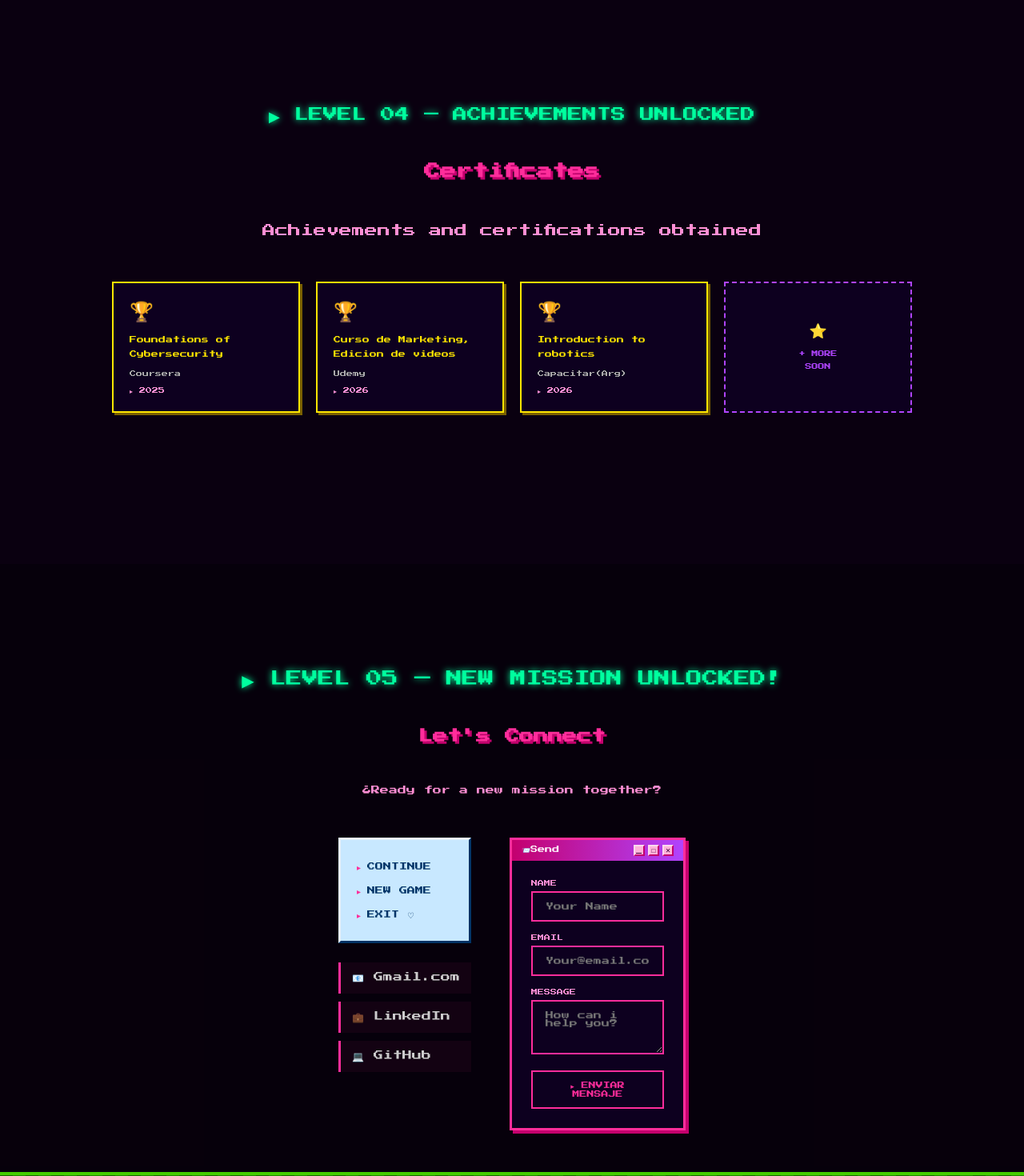
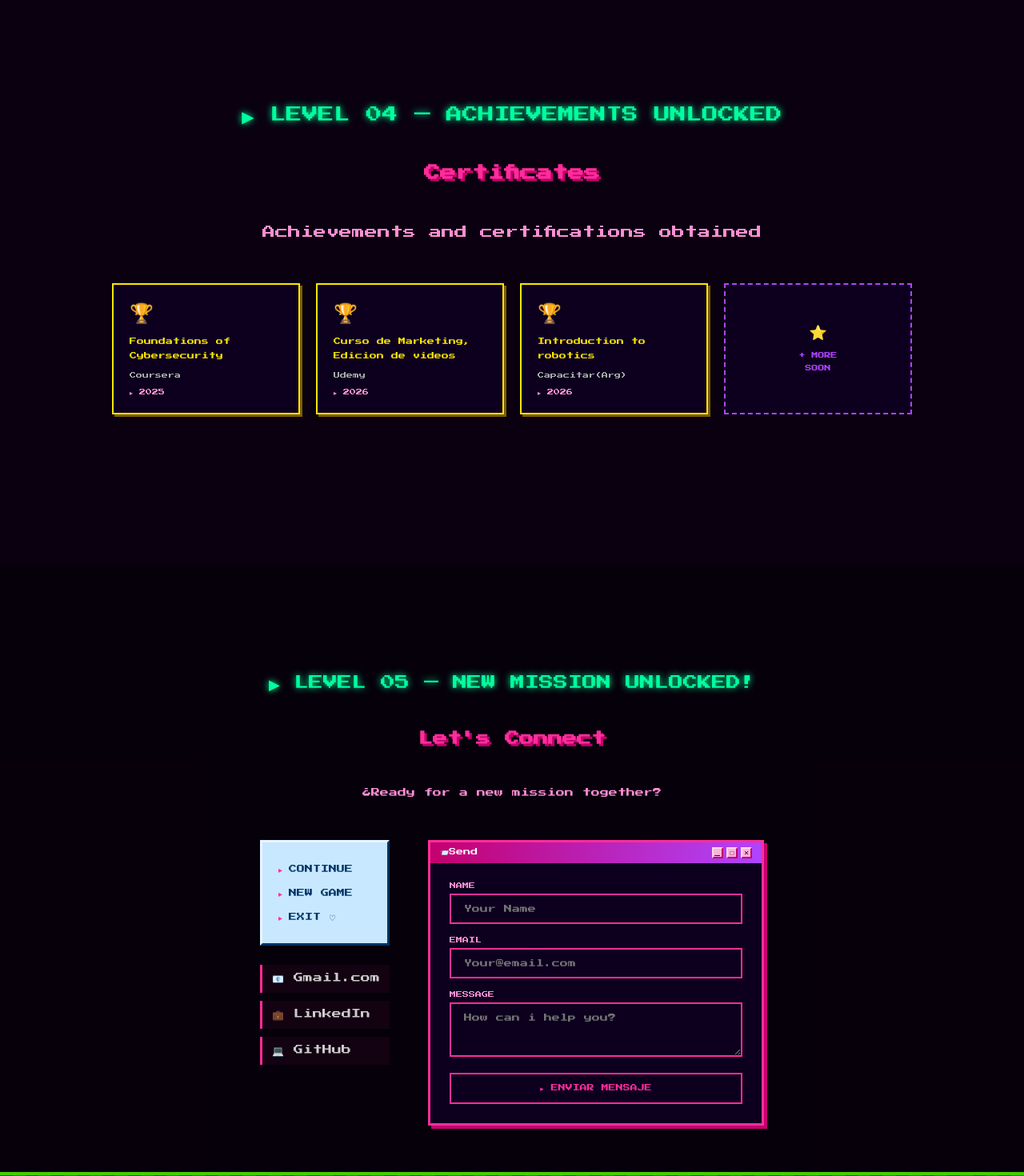
Before and after one commit to jacquelinjantman/Portf, a Next.js app: page / in a window 1280 px wide. Shown: the part 2520-3990 px from the top of the page at 80% size. Built offline with nearby package versions, Linux system fonts and the light colour scheme.

Commit message:
fix letters

```diff
--- a/src/components/certificates.tsx
+++ b/src/components/certificates.tsx
@@ -23,7 +23,7 @@ export default function Certificate() {
         whileInView={{ opacity: 1 }}
         viewport={{ once: true }}
         style={{
-          fontSize: '18px', color: 'var(--green)',
+          fontSize: '20px', color: 'var(--green)',
           textShadow: '0 0 8px var(--green)',
           animation: 'blink 1.2s step-end infinite',
         }}
--- a/src/components/contact.tsx
+++ b/src/components/contact.tsx
@@ -78,7 +78,7 @@ export default function Contact() {
         whileInView={{ opacity: 1 }}
         viewport={{ once: true }}
         style={{
-          fontSize: "20px",
+          fontSize: "18px",
           color: "var(--green)",
           textShadow: "0 0 8px var(--green)",
           animation: "blink 1.2s step-end infinite",
@@ -190,7 +190,7 @@ export default function Contact() {
                   fontSize: "12px",
                   color: "#ccc",
                   textDecoration: "none",
-                  padding: "12px 14px",
+                  padding: "10px 12px",
                   borderLeft: "3px solid var(--pink)",
                   background: "rgba(255,45,155,0.05)",
                   display: "flex",
@@ -220,8 +220,8 @@ export default function Contact() {
             border: "3px solid var(--pink)",
             boxShadow: "4px 4px 0 var(--pink-dark)",
             padding: "0",
-            minWidth: "100px",
-            maxWidth: "220px",
+            minWidth: "200px",
+            maxWidth: "420px",
             width: "100%",
           }}
         >
```
